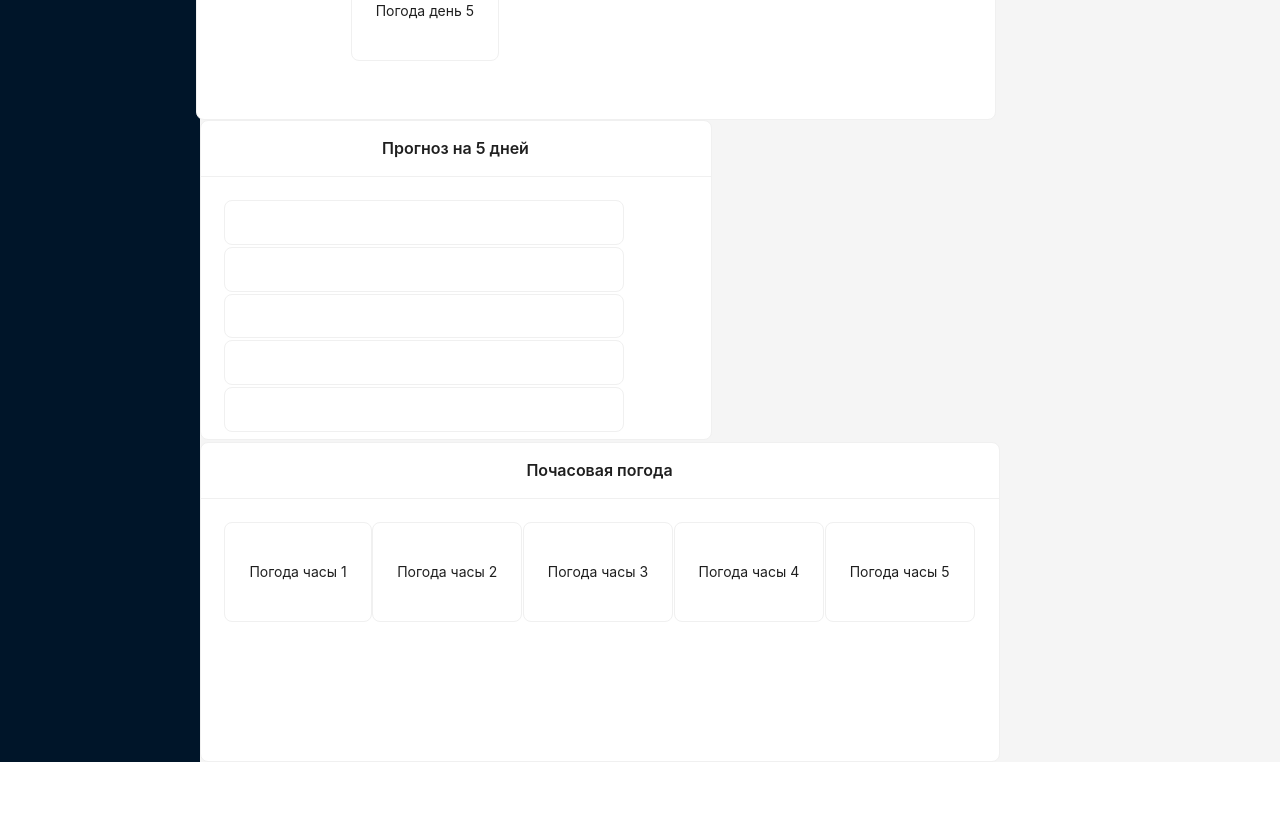
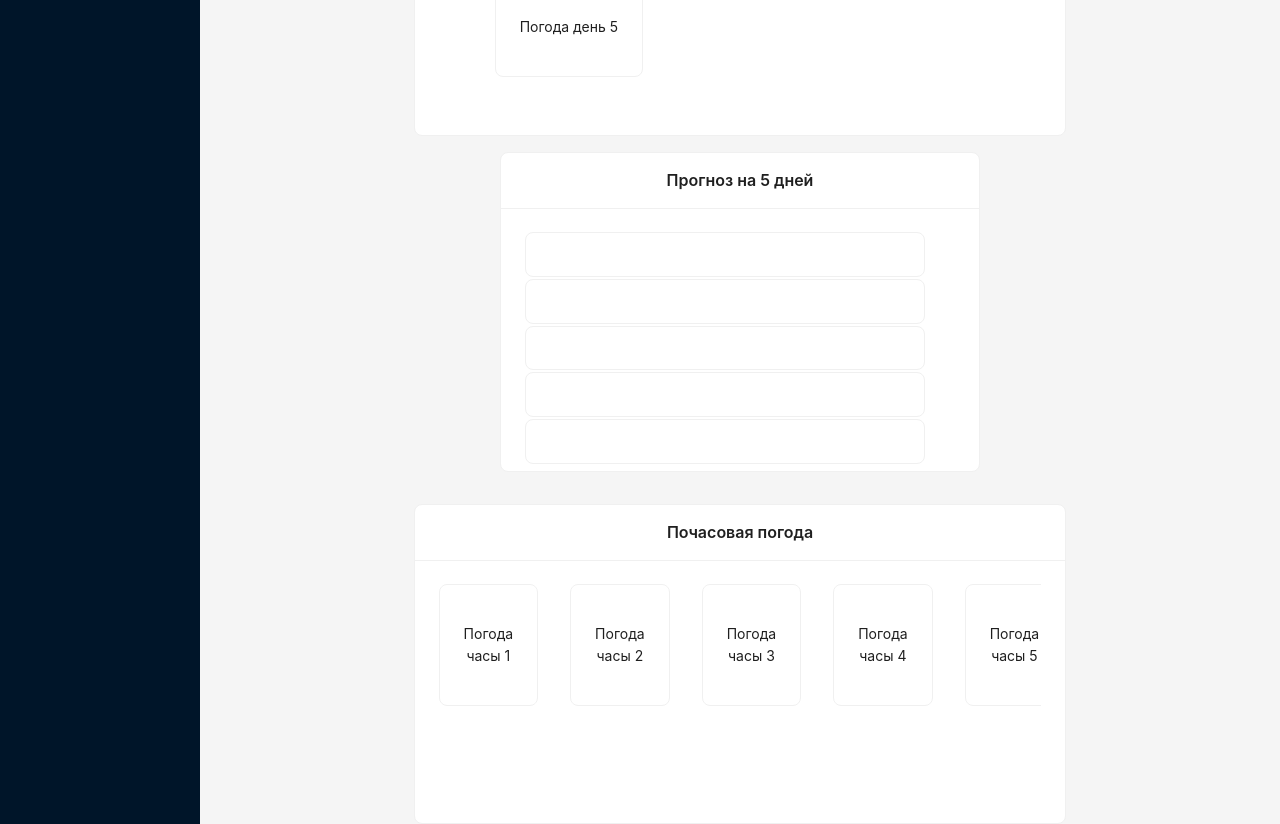
Before and after one commit to 270rq/web-react, a React (Create React App) app: page / in a window 1280 px wide. Shown: the part 600-1424 px from the top of the page. Before the commit the page ends 1362 px from the top, so only its background shows below. Built offline with nearby package versions, Linux system fonts and the light colour scheme.

Commit message:
some
gootd

```diff
--- a/src/App.css
+++ b/src/App.css
@@ -1,6 +1,7 @@
 .App {
   text-align: center;
 }
+
 
 .App-logo {
   height: 40vmin;
--- a/src/component/grid.css
+++ b/src/component/grid.css
@@ -1,37 +1,29 @@
 .grid-table-container {
     display: grid;
-    grid-template-columns: repeat(2, 1fr);
-  }
-
-  @media (min-width: 768px) {
-    .grid-table-container {
-      grid-template-columns: repeat(3, 1fr);
-    }
-  }
-
-  @media (min-width: 992px) {
-    .grid-table-container {
-      grid-template-columns: 1fr;
-    }
-  }
-
-  @media (min-width: 1200px) {
-    .grid-table-container {
-      grid-template-columns: repeat(2);
-    }
+    width: 100%;
   }
 
 .card-weather-t,
 .card-weather-5-days {
-  width: 32rem;
+  width: max(30rem,35%);
+  margin :0 1rem;
   height: 20rem;
 }
-
+.card-weather-t,.card-weather-hourly,.card-weather-5-days  ,.card-weather-detail{
+  margin-bottom: 1rem;
+}
 .card-weather-detail,
 .card-weather-hourly {
-  width: 50rem;
+  width: max(30rem,60%);
+  margin :0 1rem;
   height: 20rem;
 
+}
+.card-weather-hourly-container{
+  overflow: scroll;
+  display: flex;
+  flex-direction: row;
+  justify-content: space-between;
 }
 .card-weather-detail {
   display: flex;
@@ -59,7 +51,16 @@
   display: flex;
   align-items: center;
   justify-content: center;
+  margin: 0 1rem;
   height: 100%; }
+.hourly-card:nth-child(1){
+  margin-right: 1rem;
+  margin-left: 0;
+}
+.hourly-card:last-child{
+  margin-right: 0z;
+  margin-left: 1rem;
+}
 
 .GeiLocation-button:hover{background-color: #3c9612 !important;
 }
--- a/src/component/grid.jsx
+++ b/src/component/grid.jsx
@@ -4,7 +4,7 @@ import './grid.css';
 
 const GridTable = () => (
   <div className="grid-table-container">
-    <Row gutter={[8, 16]}>
+    <Row gutter={[8, 16]} style={{marginBottom:"1rem", justifyContent:"center"}}>
 
         <Card className="card-weather-t">Погода+t</Card>
 
@@ -23,7 +23,7 @@ const GridTable = () => (
 </Card>
 
     </Row>
-    <Row gutter={[1, 2]}>
+    <Row gutter={[8, 16]} style={{ justifyContent:"center"}}>
 
     <Card className="card-weather-5-days" title="Прогноз на 5 дней" >
   <Row gutter={[1, 2]} style={{ flexDirection: 'column' }}>
@@ -36,7 +36,7 @@ const GridTable = () => (
 
 
         <Card className="card-weather-hourly"  title="Почасовая погода">
-          <Row gutter={[0.25, 0.25]} justify="space-between">
+          <div className='card-weather-hourly-container' >
             {[...Array(5)].map((_, index) => (
 
                 <Card className="hourly-card">
@@ -44,7 +44,7 @@ const GridTable = () => (
                 </Card>
 
             ))}
-          </Row>
+          </div>
         </Card>
 
     </Row>
--- a/src/component/main.jsx
+++ b/src/component/main.jsx
@@ -29,7 +29,7 @@ const Main = () => {
 
   return (
     <Layout style={{ minHeight: '100vh' }}>
-      <Sider trigger={null} collapsible collapsed={collapsed}>
+      <Sider className={!collapsed ? "sider":""} trigger={null} collapsible collapsed={collapsed}>
         <div className="demo-logo-vertical" />
         <Menu
           theme="dark"
@@ -73,7 +73,7 @@ const Main = () => {
             </div>
           </div>
         </Header>
-        <Content style={{ display: 'flex', justifyContent: 'center', alignItems: 'center' }}>
+      <Content className={!collapsed?'hideContent':''} style={{ display: 'flex', justifyContent: 'center', alignItems: 'center' }}>
           {renderPage()}
         </Content>
       </Layout>
--- a/src/index.css
+++ b/src/index.css
@@ -11,3 +11,15 @@ code {
   font-family: source-code-pro, Menlo, Monaco, Consolas, 'Courier New',
     monospace;
 }
+@media (max-width: 670px) {
+  .sider{
+    width: 90vw !important;
+    min-width: none !important;
+    max-width: none !important;
+    flex: none !important;
+  }
+  .hideContent{
+    display: none !important;
+  }
+
+ }
```
